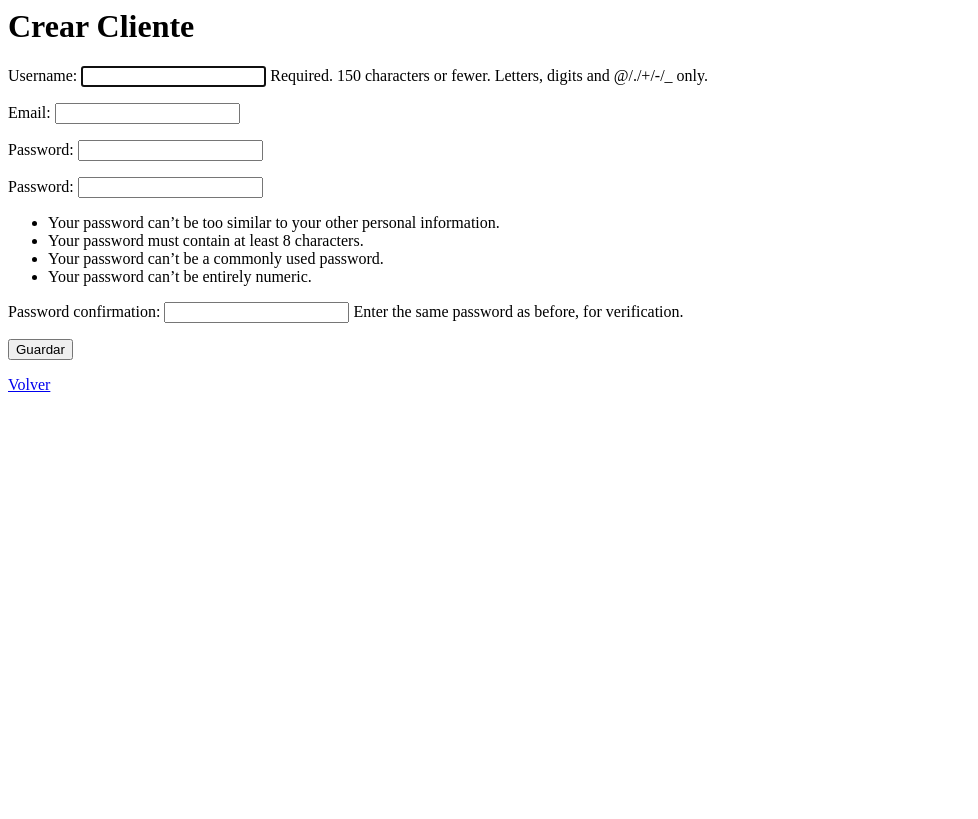
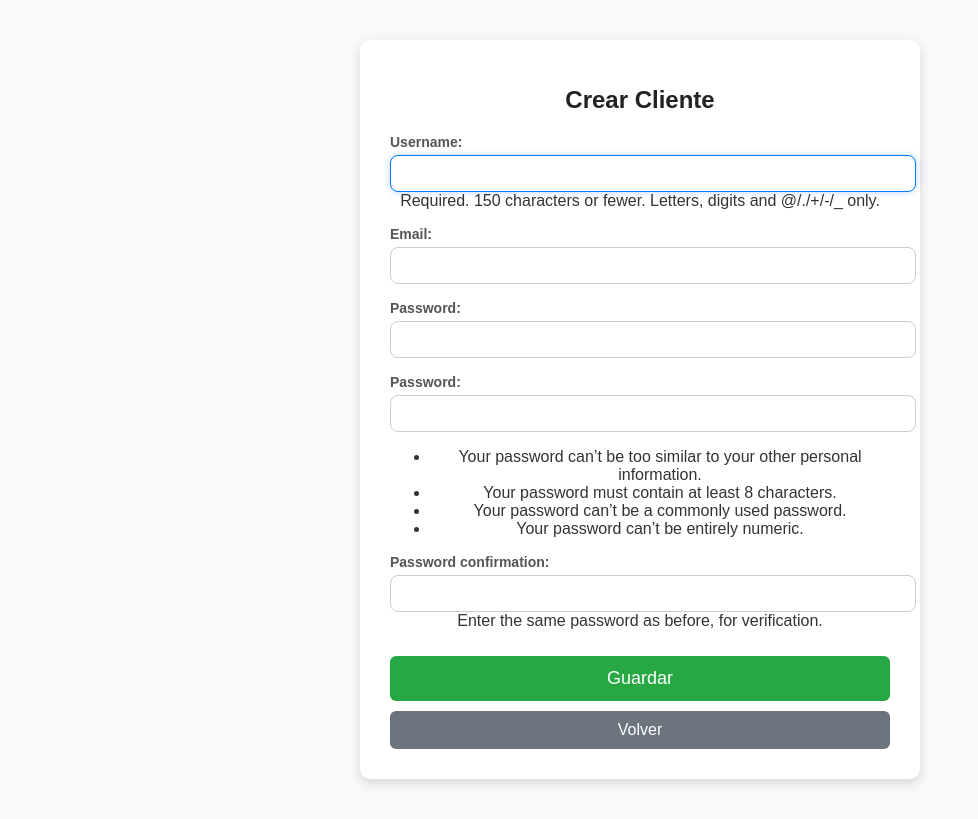
Before and after one commit to DominidM/Sloan_WebSystem, a Django app: page /adminpanel/clientes/crear/ in a window 1280 px wide. Shown: the whole page, without its empty margins (0-978 px from the left). Before the commit the page ends 392 px from the top, so only its background shows below. Run offline with Django 5.2, Linux system fonts and the light colour scheme.

Commit message:
ALFA 6.2

```diff
--- /dev/null
+++ b/backend/adminpanel/static/adminpanel/css/clientes_form.css
@@ -0,0 +1,109 @@
+/* Estilos generales */
+body {
+    font-family: 'Arial', sans-serif;
+    background-color: #f8f9fa;
+    color: #333;
+    margin: 0;
+    padding: 40px 10px;
+    display: flex;
+    justify-content: center;
+    align-items: center;
+}
+
+/* Contenedor del formulario */
+.container {
+    background: white;
+    padding: 30px;
+    border-radius: 10px;
+    box-shadow: 0px 4px 12px rgba(0, 0, 0, 0.15);
+    width: 100%;
+    max-width: 500px;
+    text-align: center;
+}
+
+/* Título */
+h1 {
+    color: #222;
+    font-size: 24px;
+    margin-bottom: 20px;
+}
+
+/* Etiquetas del formulario */
+label {
+    display: block;
+    text-align: left;
+    font-weight: bold;
+    margin-bottom: 5px;
+    font-size: 14px;
+    color: #555;
+}
+
+/* Campos de entrada */
+input, select, textarea {
+    width: 100%;
+    padding: 12px;
+    border: 1px solid #ccc;
+    border-radius: 8px;
+    font-size: 10px;
+    transition: border 0.3s;
+}
+
+input:focus, select:focus, textarea:focus {
+    border-color: #007BFF;
+    outline: none;
+    box-shadow: 0px 0px 6px rgba(0, 123, 255, 0.3);
+}
+
+/* Mensajes de validación */
+ul.errorlist {
+    color: red;
+    text-align: left;
+    font-size: 14px;
+    margin-top: 5px;
+    list-style: none;
+    padding: 0;
+}
+
+/* Botón Guardar */
+button {
+    background: #28a745;
+    color: white;
+    padding: 12px;
+    border: none;
+    border-radius: 6px;
+    font-size: 18px;
+    cursor: pointer;
+    transition: 0.3s;
+    width: 100%;
+    margin-top: 10px;
+}
+
+button:hover {
+    background: #218838;
+}
+
+/* Botón Volver */
+.back-btn {
+    display: block;
+    background: #6c757d;
+    color: white;
+    padding: 10px;
+    border-radius: 6px;
+    text-decoration: none;
+    font-size: 16px;
+    text-align: center;
+    margin-top: 10px;
+    transition: 0.3s;
+}
+
+.back-btn:hover {
+    background: #5a6268;
+}
+
+/* Diseño responsivo */
+@media (max-width: 500px) {
+    .container {
+        width: 90%;
+        padding: 20px;
+    }
+}
--- a/backend/adminpanel/templates/adminpanel/clientes/formulario.html
+++ b/backend/adminpanel/templates/adminpanel/clientes/formulario.html
@@ -1,7 +1,23 @@
+{% load static %}
+<!DOCTYPE html>
+<html lang="es">
+<head>
+    <meta charset="UTF-8">
+    <meta name="viewport" content="width=device-width, initial-scale=1.0">
+    <title>{% if form.instance.pk %}Editar{% else %}Crear{% endif %} Cliente</title>
+    <link rel="stylesheet" href="{% static 'adminpanel/css/clientes_form.css' %}">
+</head>
+<body>
+
+    <div class="container">
         <h1>{% if form.instance.pk %}Editar{% else %}Crear{% endif %} Cliente</h1>
         <form method="POST">
             {% csrf_token %}
             {{ form.as_p }}
             <button type="submit">Guardar</button>
         </form>
-<a href="{% url 'listar_clientes' %}">Volver</a>
+        <a href="{% url 'clientes' %}" class="back-btn">Volver</a>
+    </div>
+
+</body>
+</html>
--- a/backend/adminpanel/templates/adminpanel/ventas/formulario.html
+++ b/backend/adminpanel/templates/adminpanel/ventas/formulario.html
@@ -4,4 +4,6 @@
     {{ form.as_p }}
     <button type="submit">Guardar</button>
 </form>
-<a href="{% url 'listar_ventas' %}">Volver</a>
+<a href="{% url 'dashboard' %}">
+    <button>Volver al inicio</button>
+</a>
--- a/backend/adminpanel/urls.py
+++ b/backend/adminpanel/urls.py
@@ -2,6 +2,7 @@ from django.urls import path
 from .views import listar_productos, crear_producto, editar_producto, eliminar_producto
 from .views import listar_clientes, crear_cliente, editar_cliente, eliminar_cliente
 from .views import listar_ventas, crear_venta, editar_venta, eliminar_venta
+from .views import dashboard
 from .views import RegisterView, LoginView
 
 
@@ -24,5 +25,6 @@ urlpatterns = [
 
     path('register/', RegisterView.as_view(), name='register'),
     path('login/', LoginView.as_view(), name='login'),
+    path('', dashboard, name='dashboard'),
 
 ]
```
Also changed, not shown: backend/adminpanel/static/adminpanel/css/clientes.css (added, +108 -0 lines), backend/adminpanel/static/adminpanel/css/form.css (added, +73 -0 lines), backend/adminpanel/templates/adminpanel/clientes/listar.html (+23 -7 lines), backend/adminpanel/templates/adminpanel/productos/formulario.html (+16 -0 lines). Lines whose indentation alone changed are shown as unchanged.
